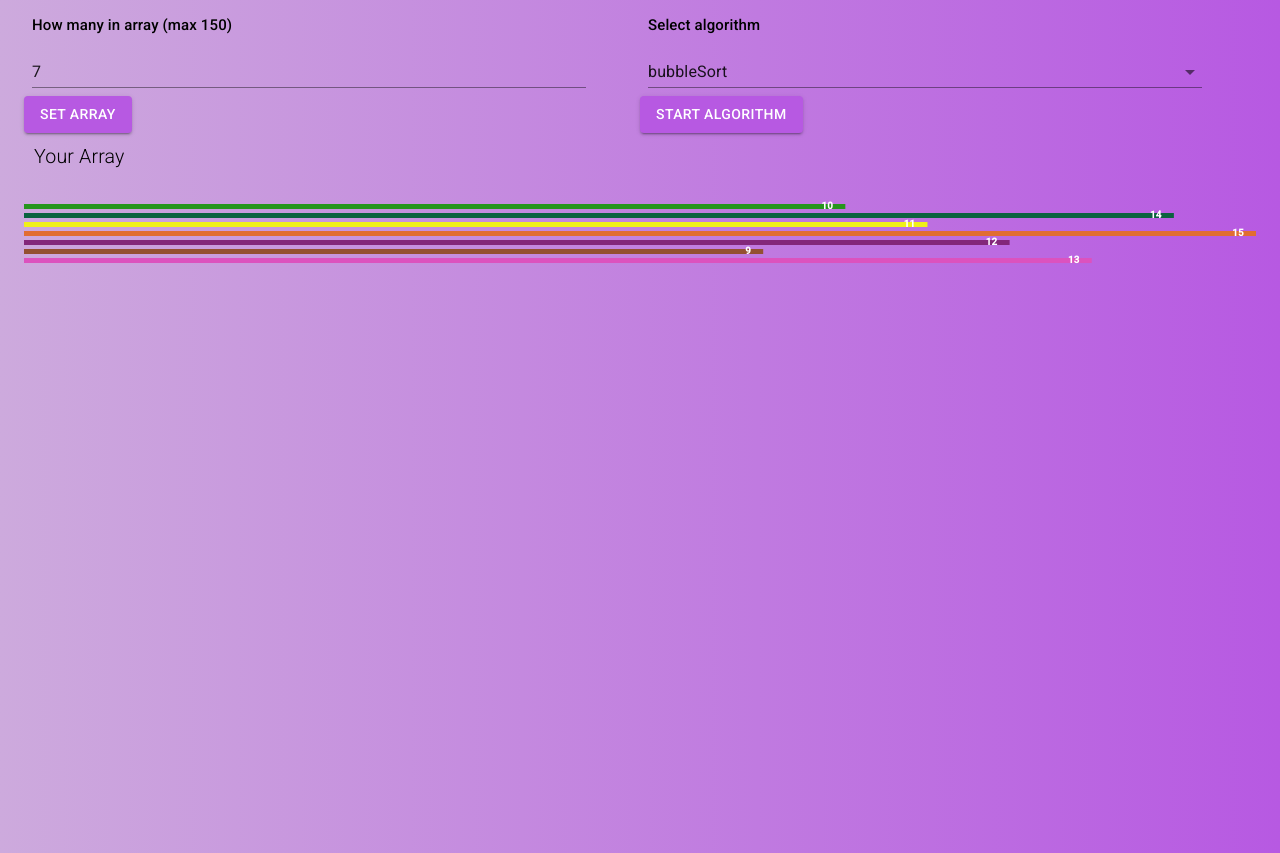
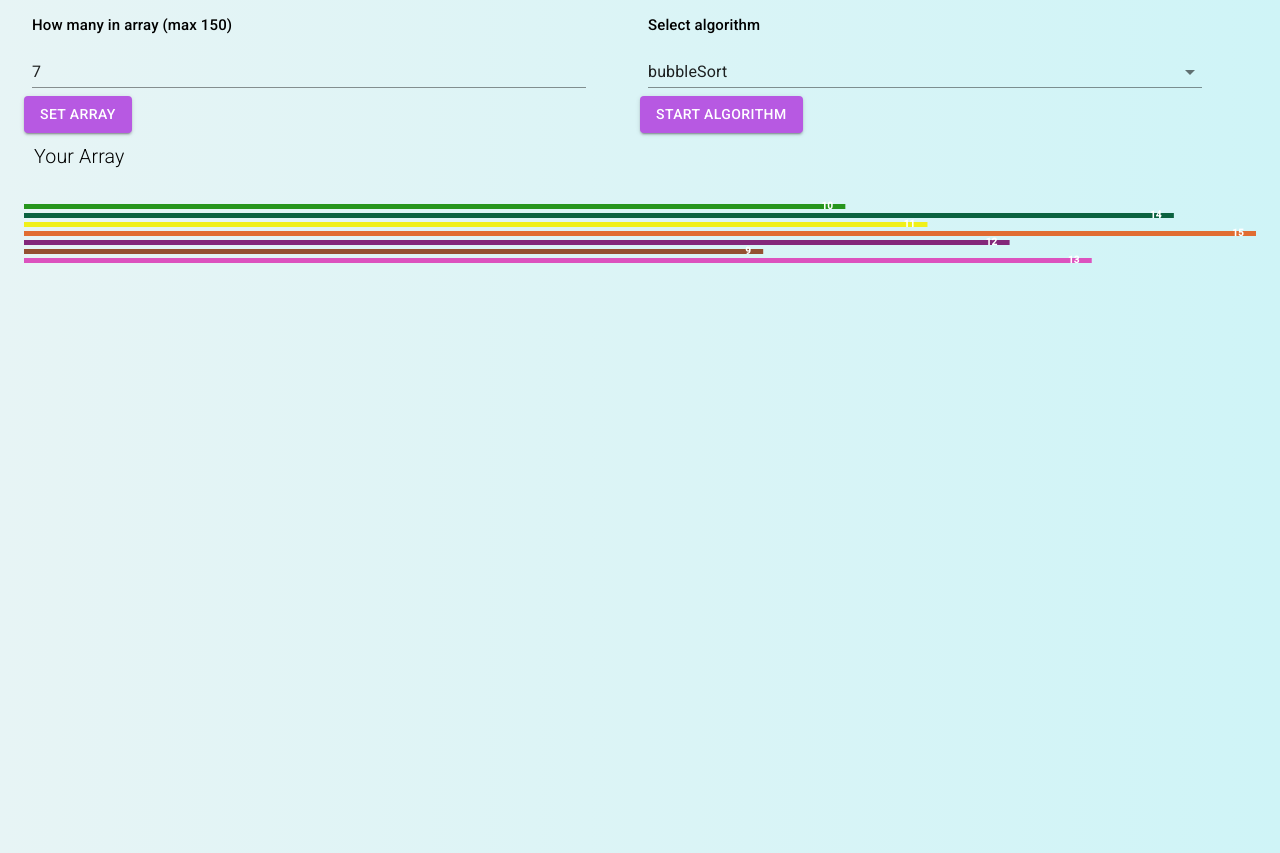
Before and after one commit to rowin1125/rowin-sort, a Next.js app: page / in a window 1280 px wide. Built offline with nearby package versions, Linux system fonts and the light colour scheme.

Commit message:
implemented small fix for overlapping transform values

```diff
--- a/src/components/BarCharts/Bars.js
+++ b/src/components/BarCharts/Bars.js
@@ -4,6 +4,7 @@ import Bar from './Bar';
 const Bars = ({ data }) => {
   const heighest = Math.max.apply(null, data);
   const barHeight = 9;
+  console.log('data2', data);
 
   return (
     <>
--- a/src/components/BarCharts/index.js
+++ b/src/components/BarCharts/index.js
@@ -133,7 +133,8 @@ const index = () => {
             disabled={btnState}
             onClick={async () => {
               await setBtnState(true);
-              await bubbleSort(data);
+              console.log('data', data);
+              await bubbleSort(data, setData);
               await setBtnState(false);
             }}
           >
--- a/src/sort/bubbleSort.js
+++ b/src/sort/bubbleSort.js
@@ -14,7 +14,7 @@ const time = list => {
   } else return 10;
 };
 
-export const bubbleSort = async arr => {
+export const bubbleSort = async (arr, setData) => {
   const newList = [...arr];
 
   for (let i = 0; i < newList.length - 1; i++) {
@@ -49,6 +49,8 @@ export const bubbleSort = async arr => {
     if (!change) break;
   }
   await sleep(1000);
-  alert('sorting done 🥳');
-  return newList;
+  alert('sorting done and we reset the data for you 🥳');
+  await sleep(1000);
+
+  return setData(newList);
 };
--- a/static/scss/partials/global/_variables.scss
+++ b/static/scss/partials/global/_variables.scss
@@ -14,9 +14,9 @@ $next-green-dark: darken($next-green, 15%);
 $yc-brand-overlay-hover: rgba(17, 17, 17, 0.8) !default;
 $next-green-overlay-hover: rgba(19, 151, 140, 0.8);
 
-$bgGlobal: #b759e2;
+$bgGlobal: #cff4f7;
 $bgWhite: #f8f8f8;
-$primary: #cdaadd;
+$primary: #e7f4f5;
 $secondary: #f8f8f8;
 
 // Navs
```
